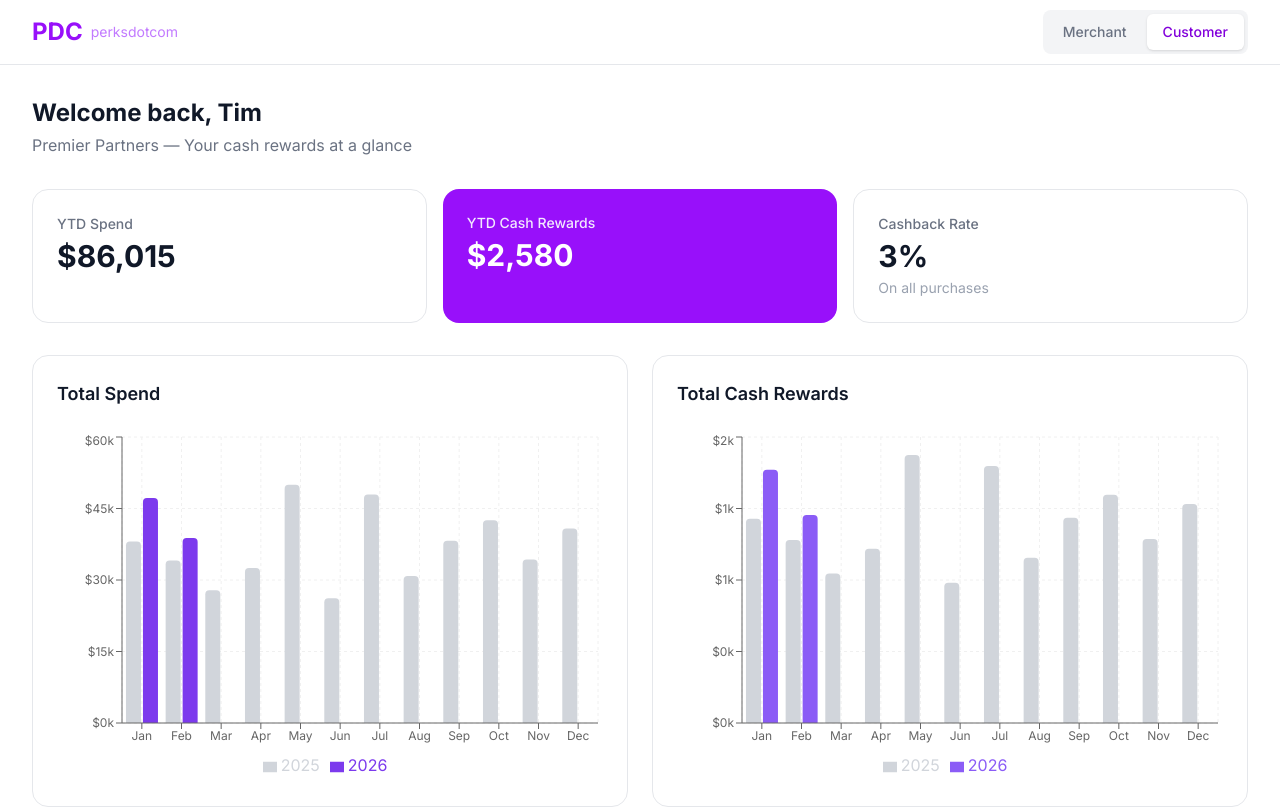
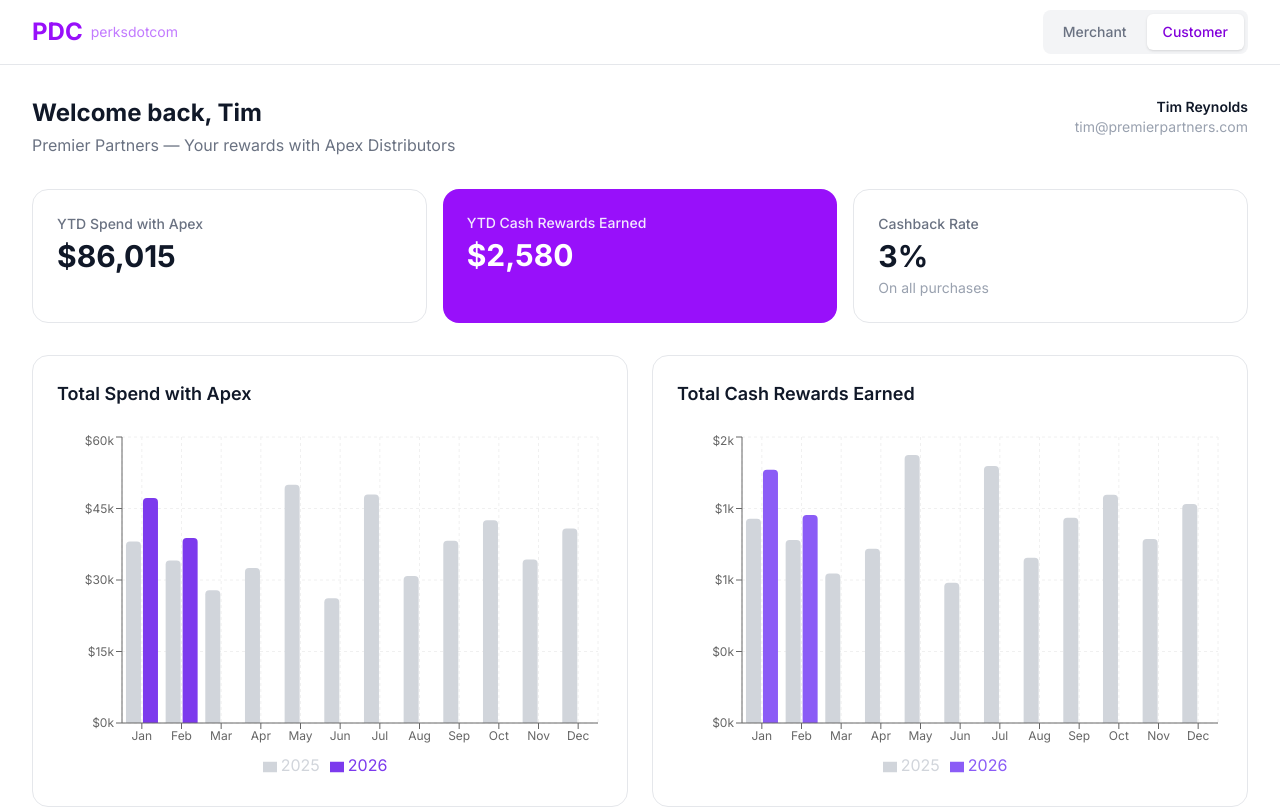
Before and after one commit to bretel-hub/pdc, a Next.js app: page /customer in a window 1280 px wide. Shown: the top 808 px of the page. Built offline with nearby package versions, Linux system fonts and the light colour scheme.

Commit message:
Clarify user roles: Sarah@Apex sees all revenue/rewards paid, Tim@Premier sees his spend/rewards earned

```diff
--- a/src/app/customer/page.tsx
+++ b/src/app/customer/page.tsx
@@ -8,41 +8,48 @@ import CashbackChart from "@/components/CashbackChart";
 import TransactionTable from "@/components/TransactionTable";
 
 export default function CustomerDashboard() {
-  const customer = useMemo(() => getCustomerData(), []);
+  const data = useMemo(() => getCustomerData(), []);
   const currentYear = new Date().getFullYear();
 
   return (
     <div className="space-y-8">
-      <div>
-        <h1 className="text-2xl font-bold text-gray-900">Welcome back, {customer.name.split(" ")[0]}</h1>
-        <p className="text-gray-500 mt-1">{customer.company} — Your cash rewards at a glance</p>
+      {/* Header */}
+      <div className="flex flex-col sm:flex-row sm:items-start sm:justify-between gap-2">
+        <div>
+          <h1 className="text-2xl font-bold text-gray-900">Welcome back, {data.name.split(" ")[0]}</h1>
+          <p className="text-gray-500 mt-1">{data.company} — Your rewards with Apex Distributors</p>
+        </div>
+        <div className="text-left sm:text-right">
+          <p className="text-sm font-semibold text-gray-900">{data.name}</p>
+          <p className="text-sm text-gray-400">{data.email}</p>
+        </div>
       </div>
 
       {/* Stats */}
       <div className="grid grid-cols-1 sm:grid-cols-3 gap-4">
-        <StatCard label="YTD Spend" value={formatCurrency(customer.ytdSpend)} />
-        <StatCard label="YTD Cash Rewards" value={formatCurrency(customer.ytdCashback)} accent />
+        <StatCard label="YTD Spend with Apex" value={formatCurrency(data.ytdSpend)} />
+        <StatCard label="YTD Cash Rewards Earned" value={formatCurrency(data.ytdCashback)} accent />
         <StatCard label="Cashback Rate" value="3%" sub="On all purchases" />
       </div>
 
       {/* Charts */}
       <div className="grid grid-cols-1 lg:grid-cols-2 gap-6">
         <SpendChart
-          data={customer.yearOverYear}
+          data={data.yearOverYear}
           currentYear={currentYear}
-          title="Total Spend"
+          title="Total Spend with Apex"
           hoverLabel="Spend"
         />
         <CashbackChart
-          data={customer.yearOverYear}
+          data={data.yearOverYear}
           currentYear={currentYear}
-          title="Total Cash Rewards"
+          title="Total Cash Rewards Earned"
           hoverLabel="Cash Rewards"
         />
       </div>
 
       {/* Table */}
-      <TransactionTable records={[...customer.previousYearRecords, ...customer.currentYearRecords]} />
+      <TransactionTable records={[...data.previousYearRecords, ...data.currentYearRecords]} />
     </div>
   );
 }
--- a/src/app/page.tsx
+++ b/src/app/page.tsx
@@ -8,49 +8,49 @@ import CashbackChart from "@/components/CashbackChart";
 import TransactionTable from "@/components/TransactionTable";
 
 export default function MerchantDashboard() {
-  const customer = useMemo(() => getMerchantData(), []);
+  const data = useMemo(() => getMerchantData(), []);
   const currentYear = new Date().getFullYear();
 
   return (
     <div className="space-y-8">
-      {/* Header with customer info */}
+      {/* Header */}
       <div className="flex flex-col sm:flex-row sm:items-start sm:justify-between gap-2">
         <div>
-          <h1 className="text-2xl font-bold text-gray-900">Merchant Dashboard</h1>
-          <p className="text-gray-500 mt-1">Manage your customers and track rewards</p>
+          <h1 className="text-2xl font-bold text-gray-900">{data.company}</h1>
+          <p className="text-gray-500 mt-1">Loyalty Program Dashboard</p>
         </div>
         <div className="text-left sm:text-right">
-          <p className="text-sm font-semibold text-gray-900">{customer.name}</p>
-          <p className="text-sm text-gray-400">{customer.email}</p>
+          <p className="text-sm font-semibold text-gray-900">{data.name}</p>
+          <p className="text-sm text-gray-400">{data.email}</p>
         </div>
       </div>
 
       {/* Stats */}
       <div className="grid grid-cols-1 sm:grid-cols-2 lg:grid-cols-4 gap-4">
         <StatCard label="Total Customers" value="1" sub="MVP demo" />
-        <StatCard label="YTD Revenue" value={formatCurrency(customer.ytdSpend)} />
-        <StatCard label="Total Cash Rewards" value={formatCurrency(customer.ytdCashback)} />
+        <StatCard label="YTD Revenue" value={formatCurrency(data.ytdSpend)} />
+        <StatCard label="YTD Cash Rewards Paid" value={formatCurrency(data.ytdCashback)} />
         <StatCard label="Cashback Rate" value="3%" sub="Flat rate on all spend" />
       </div>
 
       {/* Charts */}
       <div className="grid grid-cols-1 lg:grid-cols-2 gap-6">
         <SpendChart
-          data={customer.yearOverYear}
+          data={data.yearOverYear}
           currentYear={currentYear}
           title="Total Revenue"
           hoverLabel="Revenue"
         />
         <CashbackChart
-          data={customer.yearOverYear}
+          data={data.yearOverYear}
           currentYear={currentYear}
-          title="Total Cash Rewards Distributed"
+          title="Total Cash Rewards Paid"
           hoverLabel="Cash Rewards"
         />
       </div>
 
       {/* Table */}
-      <TransactionTable records={[...customer.previousYearRecords, ...customer.currentYearRecords]} />
+      <TransactionTable records={[...data.previousYearRecords, ...data.currentYearRecords]} />
     </div>
   );
 }
--- a/src/lib/data.ts
+++ b/src/lib/data.ts
@@ -105,9 +105,9 @@ function buildCustomer(scale: number): Customer {
 
   return {
     id: "cust-001",
-    name: "Tim Reynolds",
+    name: scale === 1 ? "Sarah Mitchell" : "Tim Reynolds",
     company: scale === 1 ? "Apex Distributors" : "Premier Partners",
-    email: scale === 1 ? "tim@apexdistributors.com" : "tim@premierpartners.com",
+    email: scale === 1 ? "sarah@apexdistributors.com" : "tim@premierpartners.com",
     currentYearRecords,
     previousYearRecords,
     yearOverYear,
```
